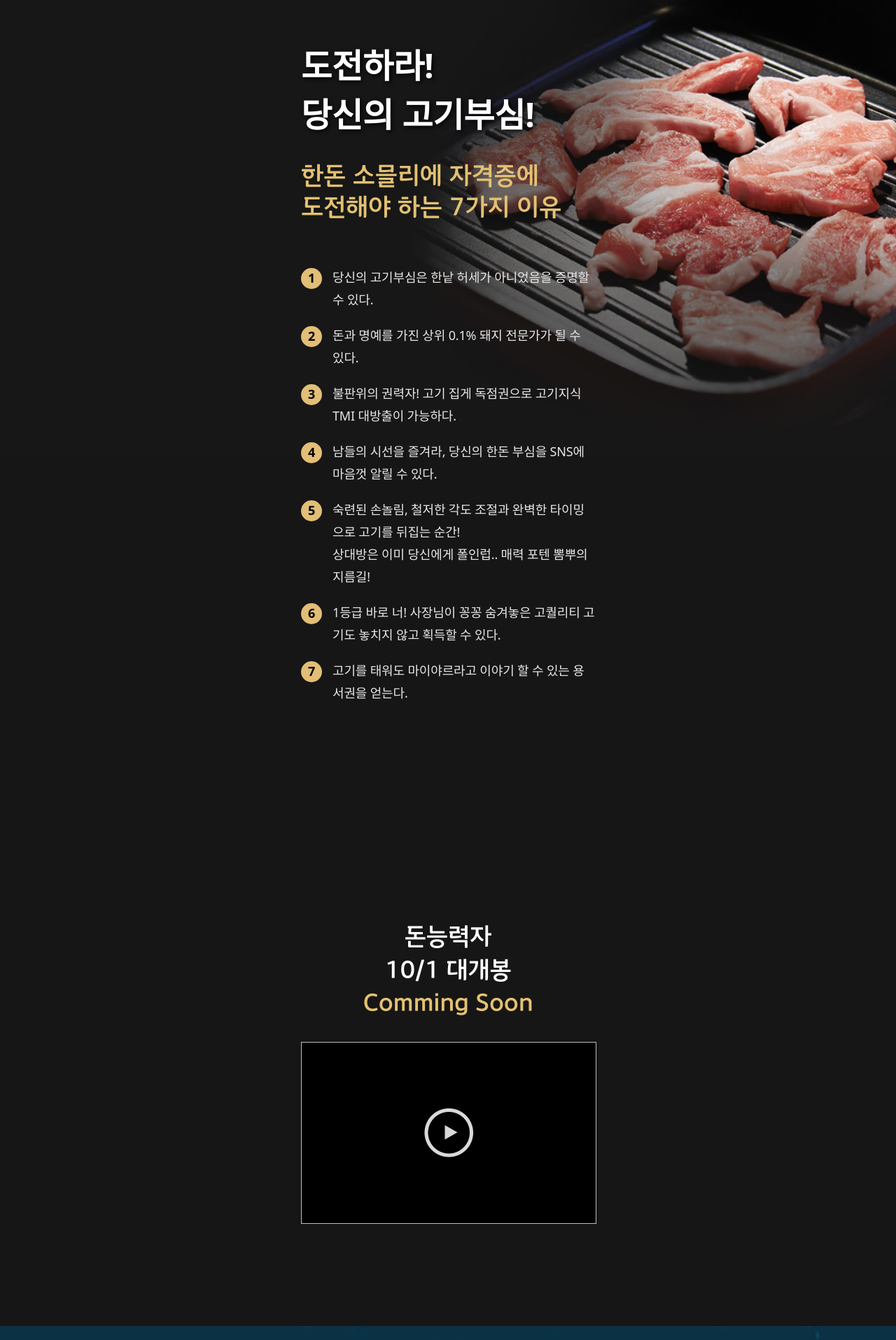
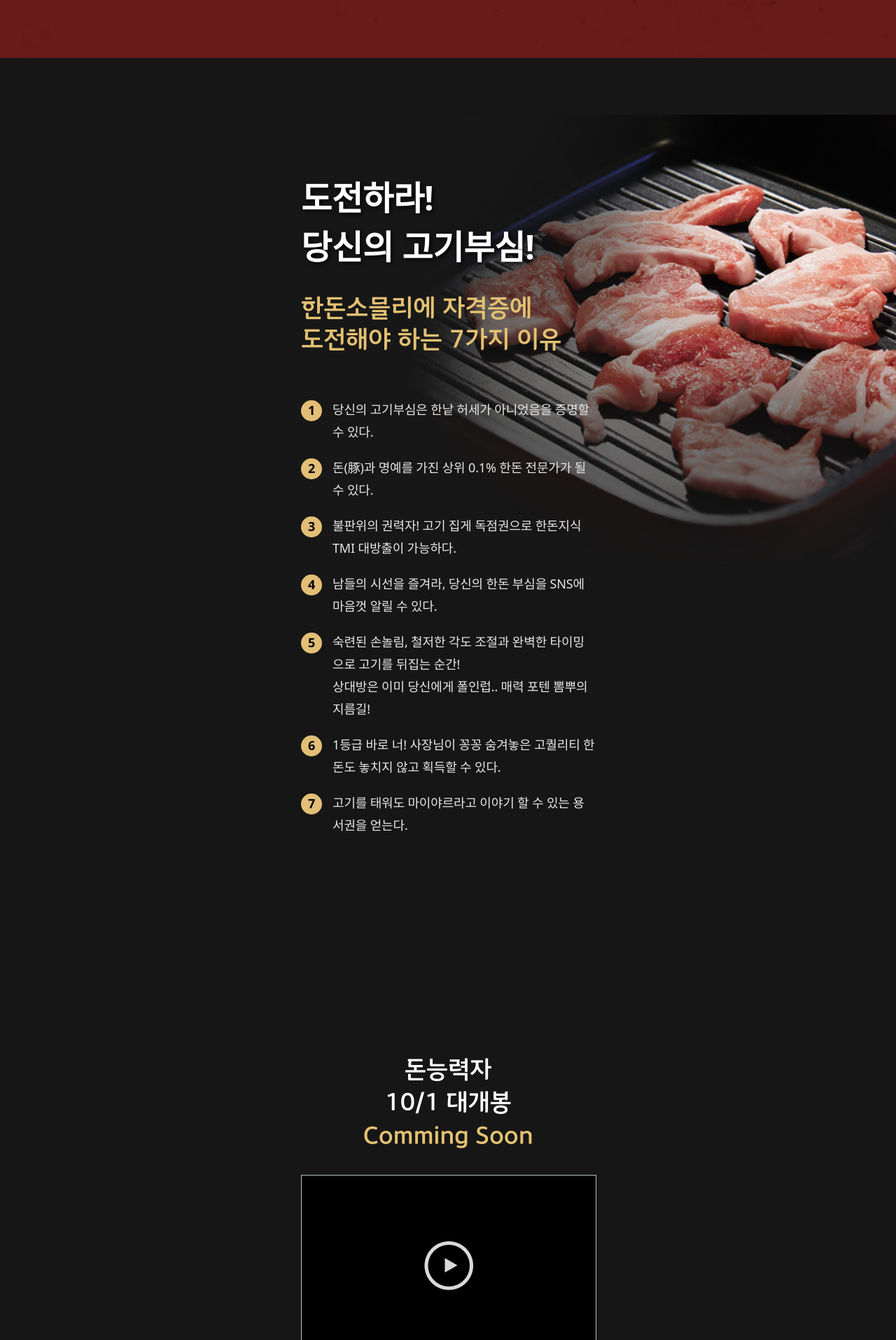
Before and after one commit to starseat/donmmelier, a PHP site: page /m/index.html in a window 1280 px wide. Shown: the part 2307-4222 px from the top of the page at 70% size. Run offline with PHP 8.4, Linux system fonts and the light colour scheme; some web fonts are replaced.

Commit message:
소스 최신화

```diff
--- a/99.src/m/index.html
+++ b/99.src/m/index.html
@@ -5,6 +5,7 @@
     <meta http-equiv="Content-Type" content="text/html; charset=utf-8" />
     <meta name="viewport" content="width=device-width, initial-scale=1.0" />
     <meta http-equiv="X-UA-Compatible" content="IE=edge" />
+    <meta name="format-detection" content="telephone=no" />
 
     <title>한돈대학</title>
     <meta name="description" content="돈믈리에">
@@ -46,7 +47,7 @@
                             <a href="javascript: void(0);" class="slnb_link" lnb-index="2">
                                 <span class="slnb_txt_box">
                                 <span class="slnb_txt">
-                                    한돈 소믈리에 자격증
+                                    한돈소믈리에 자격증
                                 </span>
                                 </span>
                             </a>
@@ -81,7 +82,7 @@
                     <div class="section_cont">
                         <div class="s01_text_w">
                             <span class="s01_text">
-                            한돈대학 한돈 소믈리에 자격증
+                            한돈대학 한돈소믈리에 자격증
                         </span>
                             <div class="s01_motion_text" data-aos="fade-up" data-aos-duration="3000">
                                 증명하라!<br/> 당신의 고기부심
@@ -104,6 +105,10 @@
             <div id="section_02" class="section_02_w" style="background-image:url('../public/imgs/m/s02_bg.jpg');">
                 <div class="section_inner">
                     <div class="section_cont">
+                        <div class="section_cont" style="text-align: center;">
+                            <span class="s02_title">한돈소믈리에 교육과정<br>지식돈돈!! 한돈능력자 되기!</span>
+                        </div>
+                        <br>
                         <div class="section_left">
                             <div class="s02_image_w">
                                 <img src="../public/imgs/m/s02_left_img.png" alt="한돈 소믈리에 자격증 사전 수강 신청만 해도 선물이 펑펑!">
@@ -155,16 +160,16 @@
                         </div>
                         <div class="section_right">
                             <div class="s0301_motion_text" data-aos="fade-up" data-aos-duration="3000">
-                                한돈 소믈리에 자격증에<br/> 도전해야 하는 7가지 이유
+                                한돈소믈리에 자격증에<br/> 도전해야 하는 7가지 이유
                             </div>
                             <div class="s0302_motion_text" data-aos="fade-up" data-aos-duration="3500">
                                 <ul>
                                     <li><span class="number">1</span>당신의 고기부심은 한낱 허세가 아니었음을 증명할 수 있다.</li>
-                                    <li><span class="number">2</span>돈과 명예를 가진 상위 0.1% 돼지 전문가가 될 수 있다.</li>
-                                    <li><span class="number">3</span>불판위의 권력자! 고기 집게 독점권으로 고기지식 TMI 대방출이 가능하다.</li>
+                                    <li><span class="number">2</span>돈(豚)과 명예를 가진 상위 0.1% 한돈 전문가가 될 수 있다.</li>
+                                    <li><span class="number">3</span>불판위의 권력자! 고기 집게 독점권으로 한돈지식 TMI 대방출이 가능하다.</li>
                                     <li><span class="number">4</span>남들의 시선을 즐겨라, 당신의 한돈 부심을 SNS에 마음껏 알릴 수 있다.</li>
                                     <li><span class="number">5</span>숙련된 손놀림, 철저한 각도 조절과 완벽한 타이밍으로 고기를 뒤집는 순간!<br/>상대방은 이미 당신에게 폴인럽.. 매력 포텐 뽐뿌의 지름길!</li>
-                                    <li><span class="number">6</span>1등급 바로 너! 사장님이 꽁꽁 숨겨놓은 고퀄리티 고기도 놓치지 않고 획득할 수 있다.</li>
+                                    <li><span class="number">6</span>1등급 바로 너! 사장님이 꽁꽁 숨겨놓은 고퀄리티 한돈도 놓치지 않고 획득할 수 있다.</li>
                                     <li><span class="number">7</span>고기를 태워도 마이야르라고 이야기 할 수 있는 용서권을 얻는다.</li>
                                 </ul>
                             </div>
@@ -194,9 +199,10 @@
                 <div class="section_inner">
                     <div class="section_cont">
                         <div class="s05_text">
+                            <span class="s05_title_sub2">단 3회 온라인 강의 수강으로<br>이제부터 나도 한돈소믈리에!</span>
                             <strong class="s05_title_w">
                             <span class="s05_title_sub">지금부터 - 당신의 고기부심 체크!</span>
-                            한돈 소믈리에<br/>자격과정
+                            한돈소믈리에<br/>자격과정
                         </strong>
                             <div class="s05_text_w">
                                 <strong>밥상위의 국가대표 우리 돼지 한돈</strong> 고기를 먹고 요리하는 즐거움을 느낄 수 있도록 전문 교육강사가 기초상식부터 요리까지 높은 퀄리티의 강의를 제공합니다.<br/><br/> 한돈 프로 자격 과정에서 여러분은 취향에 맞는 좋은 돼지고기와 고기부위를 고르는 법부터 각 부위별 영양분을 알고<br/> 맞춤형 레시피를 만드는 방법을 배울 수 있습니다.
@@ -217,7 +223,7 @@
                             </div>
                         </div>
                         <div class="s05_step_date">
-                            2021. 10. 18 (월)
+                            2021. 10. 25 (월)
                             <span>클래스 OPEN!</span>
                         </div>
                     </div>
@@ -229,8 +235,8 @@
                 <div class="section_inner">
                     <div class="section_cont">
                         <div class="s06_title">
-                            <img src="../public/imgs/m/s06_title.png" alt="한돈 소믈리에 자격 과정 수강하면 상품이 와르르!!">
-                            <span class="s06_sub_text">한돈 소믈리에 교육 수강하고 푸짐한 상품 한 상 들여가세요.</span>
+                            <img src="../public/imgs/m/s06_title.png" alt="한돈소믈리에 자격 과정 수강하면 상품이 와르르!!">
+                            <span class="s06_sub_text">한돈소믈리에 교육 수강하고 푸짐한 상품 한 상 들여가세요.</span>
                         </div>
                     </div>
                     <div class="s06_motion_text" data-aos="fade-up" data-aos-duration="3000">
@@ -241,16 +247,16 @@
                 <div class="footer">
                     <div class="footer_inner">
                         <div class="footer_text_list">
-                          <span class="ftl_cont">법인명(상호) : 한돈소믈리에 운영사무국(한돈자조금)</span>
-                          <span class="ftl_cont">대표자(성명) : 김명준</span>
-                          <span class="ftl_cont">사업자 등록번호 안내 : 899-88-00918</span>
-                          <span class="ftl_cont">통신판매업 신고 제2017-서울서초-0176호</span>
-                          <span class="ftl_cont">전화 : 02-2135-8473</span>
-                          <span class="ftl_cont">팩스 : 02-2135-8471</span>
+                            <span class="ftl_cont">법인명(상호) : 한돈소믈리에 운영사무국(한돈자조금)</span>
+                            <span class="ftl_cont">대표자(성명) : 김명준</span><br/>
+                            <span class="ftl_cont">사업자 등록번호 안내 : 899-88-00918</span><br/>
+                            <span class="ftl_cont">통신판매업 신고 제2017-서울서초-0176호</span><br/>
+                            <span class="ftl_cont">전화 : 02-2135-8473</span>
+                            <span class="ftl_cont">팩스 : 02-2135-8471</span>
                         </div>
                         <div class="footer_text_list2">
-                          <span class="ftl_cont">한돈소믈리에 운영사무국은 한돈소믈리에 자격증 교육과정 운영대행 업무를 맡고 있습니다.</span>
-                          <span class="ftl_cont">Copyright © mall.han-don.com. All rights reserved.</span>
+                            <span class="ftl_cont">&#8251 한돈소믈리에 운영사무국은 한돈소믈리에 자격증 교육과정 운영대행 업무를 맡고 있습니다.</span>
+                            <span class="ftl_cont">Copyright © mall.han-don.com. All rights reserved.</span>
                         </div>
                     </div>
                 </div>
@@ -262,10 +268,10 @@
 
     </div>
     <script type="text/javascript" src="https://code.jquery.com/jquery-3.6.0.min.js"></script>
-    <script type="text/javascript" src="/public/js/slick-1.6.0.min.js"></script>
+    <script type="text/javascript" src="../public/js/slick-1.6.0.min.js"></script>
     <script src="https://unpkg.com/aos@2.3.1/dist/aos.js"></script>
-    <script type="text/javascript" src="/public/js/device.js"></script>
-    <script type="text/javascript" src="/public/js/main.js"></script>
+    <script type="text/javascript" src="../public/js/device.js"></script>
+    <script type="text/javascript" src="../public/js/main.js"></script>
     <script>
         $(document).ready(function() {
             $('#lnbBtnOpen').on('click', function() {
--- a/99.src/public/css/common_pc.css
+++ b/99.src/public/css/common_pc.css
@@ -389,6 +389,7 @@ select {
     position: relative;
     z-index: 3;
 }
+.section_cont::after { content: ''; display: block; clear: both; }
 
 .section_01_w {
     background-color: #0a242d;
@@ -505,9 +506,10 @@ select {
 .s02_title {
     display: block;
     color: #fff;
-    font-size: 34px;
+    font-size: 40px;
     font-family: '한돈';
-    font-weight: 200;
+    /* font-weight: 200; */
+    margin-bottom: 30px;
 }
 
 
--- a/99.src/public/js/device.js
+++ b/99.src/public/js/device.js
@@ -8,7 +8,6 @@ function getOsInfo() {
     // OS 버전 보기
     var uanaVigatorOs = navigator.userAgent;
     var AgentUserOs = uanaVigatorOs.replace(/ /g, '');
-    var OSName = "";
 
     // This script sets OSName variable as follows:
     // "Windows" for all versions of Windows
@@ -16,12 +15,24 @@ function getOsInfo() {
     // "Linux" for all versions of Linux
     // "UNIX" for all other UNIX flavors
     // "Unknown OS" indicates failure to detect the OS
-    new function() {
-        var OsNo = navigator.userAgent.toLowerCase();
-        jQuery.os = { Linux: /linux/.test(OsNo), Unix: /x11/.test(OsNo), Mac: /mac/.test(OsNo), Windows: /win/.test(OsNo) }
+    var OsNo = navigator.userAgent.toLowerCase();
+    jQuery.os = { Linux: /linux/.test(OsNo), Unix: /x11/.test(OsNo), Mac: /mac/.test(OsNo), Windows: /win/.test(OsNo) }
+
+    function getAndroidDevName() {
+        var regex = /Android (.*);.*;\s*(.*)\sBuild/;
+        var match = regex.exec(uanaVigatorOs);
+        if(match) {
+            var ver = match[1];
+            var dev_name = match[2];
+            return "Android " + ver + " " + dev_name;
+        }
+
+        return "Android";
+
     }
 
     function OSInfoDev() {
+        var OSName = '';
         if ($.os.Windows) {
             if (AgentUserOs.indexOf("WindowsPhone") != -1) OSName = "Windows Phone";
             else { OSName = "Windows"; }
@@ -51,10 +62,10 @@ function getOsInfo() {
                 OSName = "MacOS (Unknown)";
             }
         } else {
-            OSName = "Unknown OS";
+            OSName = "Unknown";
         }
 
-        return OSName;
+        return OSName || 'Unknown';
     }
 
     return OSInfoDev();
--- a/99.src/public/js/main.js
+++ b/99.src/public/js/main.js
@@ -89,7 +89,6 @@ function submitBooking(event) {
     }
 
     var regName = $('#regName').val();
-
     var name_regex = /^[ㄱ-ㅎ|가-힣|a-z|A-Z|0-9| ]+$/;
     if (!name_regex.test(regName)) {
         alert('성함이 잘못입력되었습니다.');
@@ -125,11 +124,6 @@ function submitBooking(event) {
         regDevice: checkMobile() ? 'mobile' : 'pc',
         regDetail: getOsInfo().trim()
     };
-
-    // alert('[submitBooking] regName: ' + reqParam.regName);
-    // alert('[submitBooking] regPhone: ' + reqParam.regPhone);
-    // alert('[submitBooking] regDevice: ' + reqParam.regDevice);
-    // alert('[submitBooking] regDetail: ' + reqParam.regDetail);
 
     // $.post('/api/regist.php', reqParam, function(jqXHR) {}, 'json' /* xml, text, script, html */ )
     //     .done(function(resultData) {
@@ -167,7 +161,7 @@ function submitBooking(event) {
                 $('#formAgree').prop('checked', false);
             }
         }, // 요청 완료 시
-        error: function(jqXHR) {}, // 요청 실패.
+        error: function(jqXHR) {alert(jqXHR);}, // 요청 실패.
         complete: function(jqXHR) {} // 요청의 실패, 성공과 상관 없이 완료 될 경우 호출
     });
 
```
Also changed, not shown: 99.src/index.html (+16 -11 lines), 99.src/public/imgs/m/logo.png, 99.src/public/imgs/m/s02_left_img.png, 99.src/public/imgs/m/s06_img.png, 99.src/public/imgs/m/s06_title.png, 99.src/public/imgs/pc/logo.png, 99.src/public/imgs/pc/s02_title.png, 99.src/public/imgs/pc/s06_img.png, 99.src/public/imgs/pc/s06_title.png.
